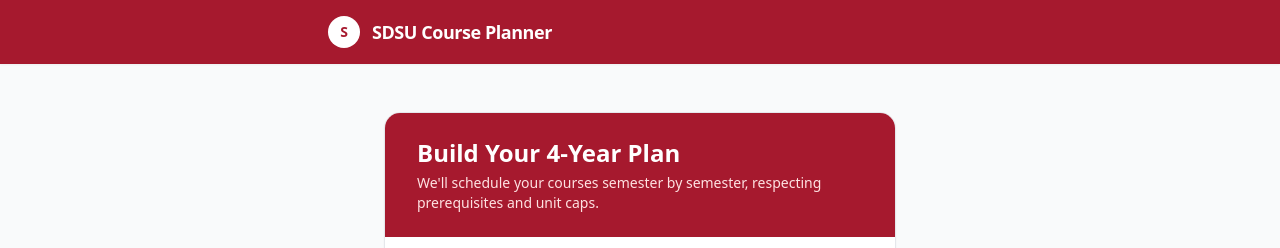
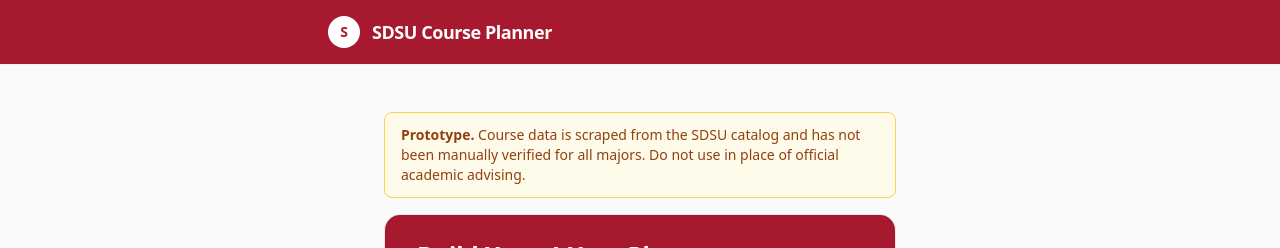
Before and after one commit to ericvkrog/sdsu-course-planner, a React (Vite) app in the folder frontend/: page /start in a window 1280 px wide. Shown: the top 248 px of the page. Built offline with nearby package versions, Linux system fonts and the light colour scheme; no server answers.

Commit message:
Add prototype disclaimer banner to plan generation page
Shown above the form, before a plan can be generated, since course
data is scraped and unverified for all majors.

```diff
--- a/frontend/src/pages/Onboarding.jsx
+++ b/frontend/src/pages/Onboarding.jsx
@@ -91,6 +91,13 @@
       {/* Main */}
       <main className="flex-1 flex items-center justify-center px-4 py-12">
         <div className="w-full max-w-lg">
+          <div className="mb-4 rounded-lg border border-amber-300 bg-amber-50 px-4 py-3 text-sm text-amber-800">
+            <span className="font-semibold">Prototype.</span> Course data is
+            scraped from the SDSU catalog and has not been manually verified
+            for all majors. Do not use in place of official academic
+            advising.
+          </div>
+
           <div className="bg-white rounded-2xl shadow-sm border border-gray-200 overflow-hidden">
             <div className="bg-sdsu-red px-8 py-6">
               <h1 className="text-2xl font-bold text-white">
```
